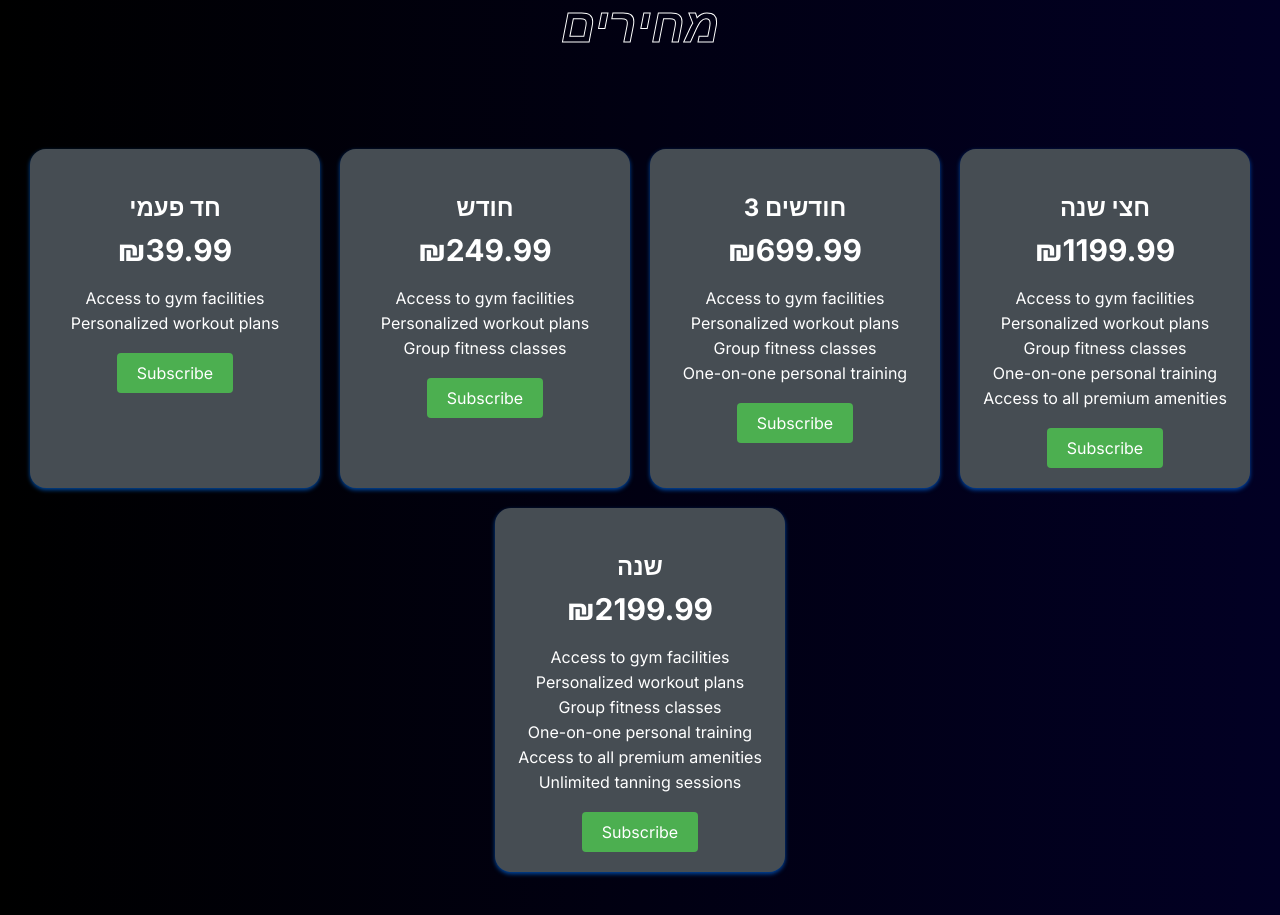
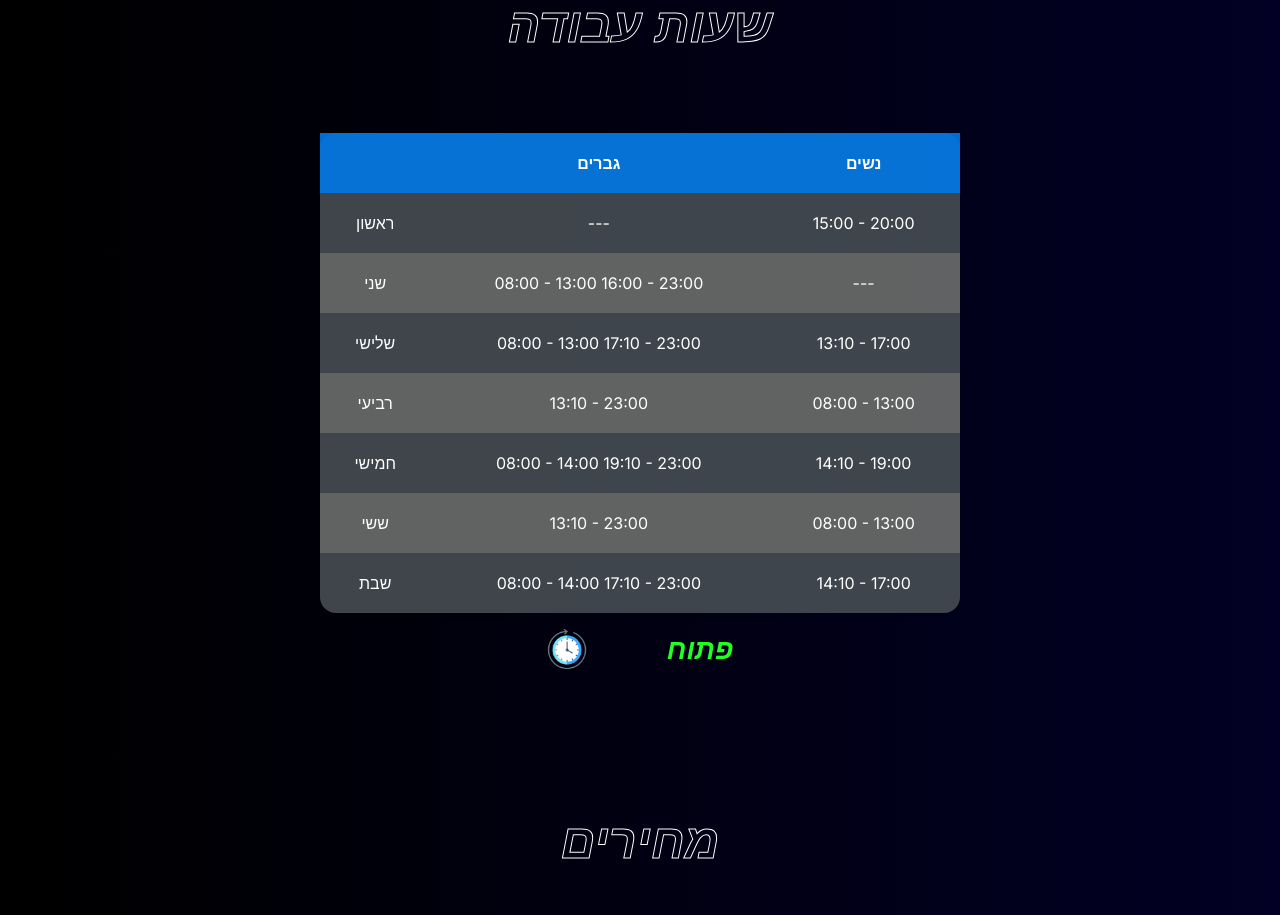
Before and after one commit to muradissa/Factory-GYM, a React (Create React App) app: page / in a window 1280 px wide. Shown: the part 2800-3715 px from the top of the page. Built offline with nearby package versions, Linux system fonts and the light colour scheme.

Commit message:
add Schedule section

```diff
--- a/src/App.js
+++ b/src/App.js
@@ -4,6 +4,7 @@ import Hero from './components/Hero/Hero';
 import Programs from './components/Programs/Programs';
 import Reasons from './components/Reasons/Reasons';
 import Results from './components/Results/Results';
+import Schedule from './components/Schedule/Schedule';
 function App() {
   return (
     <div className="App">
@@ -12,6 +13,7 @@ function App() {
           <Programs/>
           <Reasons/>
           <Results/>
+          <Schedule/>
           <GymPlans/>
     </div>
   );
--- /dev/null
+++ b/src/components/Schedule/Schedule.jsx
@@ -0,0 +1,83 @@
+import React from 'react';
+import './schedule.css';
+import clock from '../../assets/clock.png'
+const Schedule = () => {
+
+  function isTimeInRange() {
+    const now = new Date();
+    const currentHour = now.getHours();
+    const currentMinutes = now.getMinutes();
+
+    const startTimeRange1 = { hour: 8, minute: 0 };
+    const endTimeRange1 = { hour: 13, minute: 0 };
+
+    const startTimeRange2 = { hour: 13, minute: 10 };
+    const endTimeRange2 = { hour: 23, minute: 0 };
+
+    const start1 = new Date();
+    start1.setHours(startTimeRange1.hour, startTimeRange1.minute, 0);
+
+    const end1 = new Date();
+    end1.setHours(endTimeRange1.hour, endTimeRange1.minute, 0);
+
+    const start2 = new Date();
+    start2.setHours(startTimeRange2.hour, startTimeRange2.minute, 0);
+
+    const end2 = new Date();
+    end2.setHours(endTimeRange2.hour, endTimeRange2.minute, 0);
+
+    const currentTime = new Date();
+    currentTime.setHours(currentHour, currentMinutes, 0);
+
+    return (currentTime >= start1 && currentTime <= end1) || (currentTime >= start2 && currentTime <= end2);
+  }
+
+  const data = [
+    { day: 'ראשון', men: '---', women: '15:00 - 20:00' },
+    { day: 'שני', men: '08:00 - 13:00 \n16:00  - 23:00', women: '---' },
+    { day: 'שלישי', men: '08:00 - 13:00 \n17:10  - 23:00', women: '13:10 - 17:00' },
+    { day: 'רביעי', men: '13:10 - 23:00', women: '08:00 - 13:00' },
+    { day: 'חמישי', men: '08:00 - 14:00 \n19:10  - 23:00', women: '14:10 - 19:00' },
+    { day: 'ששי', men: '13:10 - 23:00', women: '08:00 - 13:00' },
+    { day: 'שבת', men: '08:00 - 14:00 \n17:10  - 23:00', women: '14:10 - 17:00' },
+
+  ];
+
+  return (
+    <div className='schedule'>
+      <span className='stroke-text'>שעות עבודה</span>
+      <div className="table-container">
+        <table className="table">
+          <thead>
+            <tr>
+              <th></th>
+              <th>גברים</th>
+              <th>נשים</th>
+            </tr>
+          </thead>
+          <tbody>
+            {data.map((row, index) => (
+              <tr key={index}>
+                <td>{row.day}</td>
+                <td>{row.men}</td>
+                <td>{row.women}</td>
+              </tr>
+            ))}
+          </tbody>
+        </table>
+      </div>
+      <span className='schedule-footer'>
+        <img src={clock} alt=''/>
+        {isTimeInRange() ?
+          <span className='schedule-footer-text' style={{color:"#22ff22"}}>פתוח</span>
+          :
+          <span className='schedule-footer-text' style={{color:"#ff2222"}}>סגור</span>
+        }
+        {/* <span className='schedule-footer-text'>פתוח \ סגור </span> */}
+      </span>
+
+    </div>
+  );
+};
+
+export default Schedule;
--- /dev/null
+++ b/src/components/Schedule/schedule.css
@@ -0,0 +1,86 @@
+.schedule{
+  height: 90vh;
+
+}
+.schedule>span{
+  display: flex;
+    /* color: aliceblue; */
+    gap:5rem;
+    font-weight: bold;
+    font-size: 3rem;
+    justify-content: center;
+    font-style: italic;
+    margin-bottom: 5rem;
+}
+.table-container {
+    /* max-width: 80vh; */
+    width: 80vh;
+    margin: 0 auto;
+    border-radius: 1rem;
+
+  }
+
+
+
+  .table {
+    width: 100%;
+    border-collapse: collapse;
+    background-color: rgba(70, 77, 83, 0.9);
+    box-shadow: 0 2px 4px rgba(0, 0, 0, 0.1);
+    color: white;
+    border-radius: 1rem;
+  }
+  /* .table>thead {
+    border-radius: 1rem;
+
+  } */
+  th,
+  td {
+    padding: 20px;
+    text-align: center;
+  }
+
+  th {
+    background-color: #f5f5f5;
+    background-color: rgba(0, 119, 230, 0.9);
+    margin: 1rem 1rem;
+    /* color: #333333; */
+    font-weight: bold;
+  }
+  tr{
+    text-align: center;
+    align-items: baseline;
+    justify-content: center;
+    /* padding: 2rem 1rem; */
+  }
+  tr:nth-child(even) {
+    /* background-color: #f9f9f9; */
+    background-color: rgba(101, 101, 101, 0.9);
+
+  }
+
+  tr:hover {
+    background-color: rgba(101, 101, 101, 0.5);
+    /* background-color: #f1f1f1; */
+    transition: background-color 0.3s ease;
+    /* border-radius: 1rem; */
+
+  }
+
+
+
+  .schedule-footer>img{
+    height: 2.5rem;
+    width: 2.5rem;
+  }
+  .schedule-footer{
+    margin-top: 1rem;
+    color: aliceblue;
+    justify-content: center;
+    text-align: center;
+    align-items: center;
+  }
+  .schedule-footer-text{
+    font-size: 28px;
+
+  }
```
Also changed, not shown: src/assets/clock.png (added).
